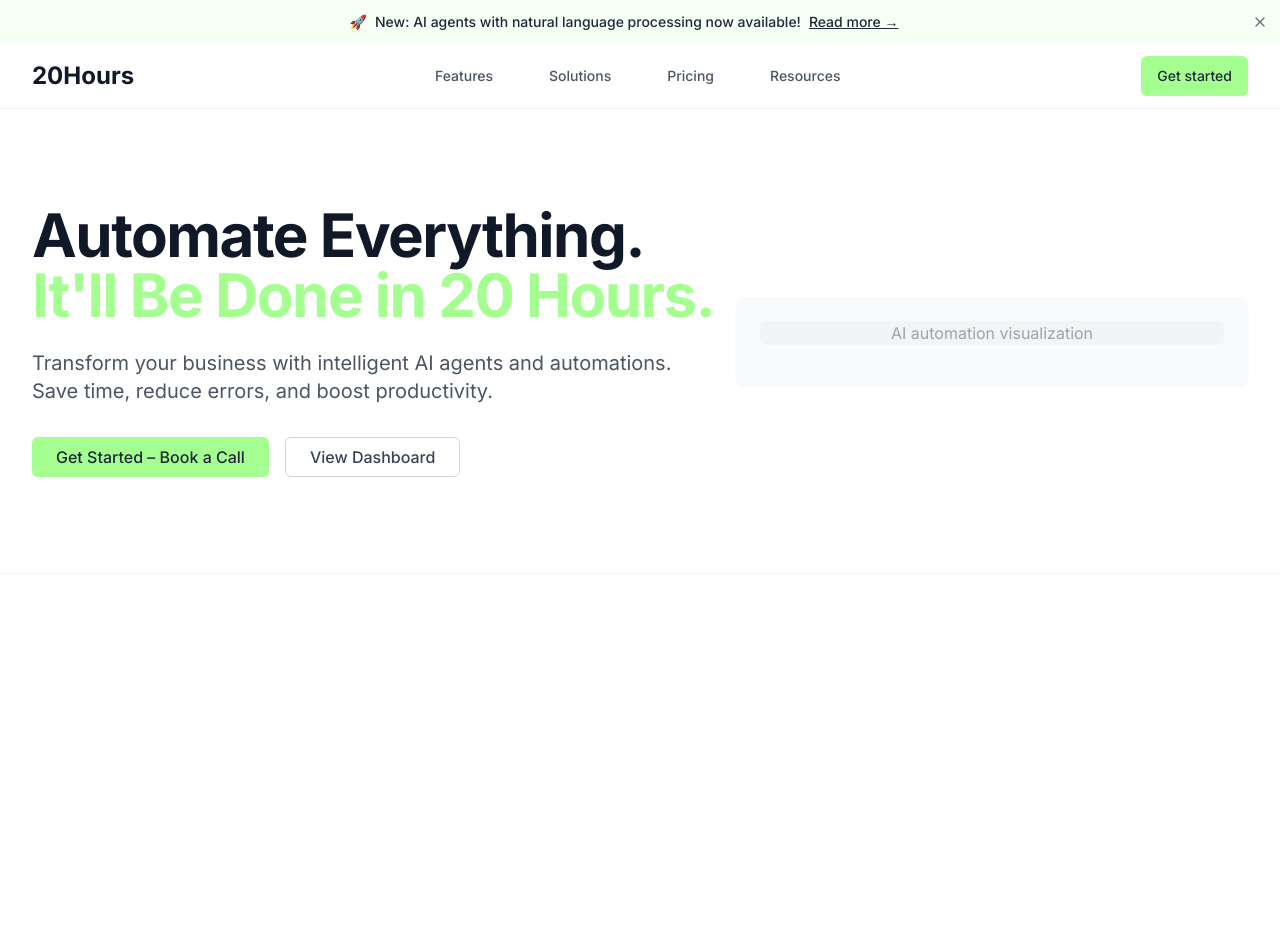
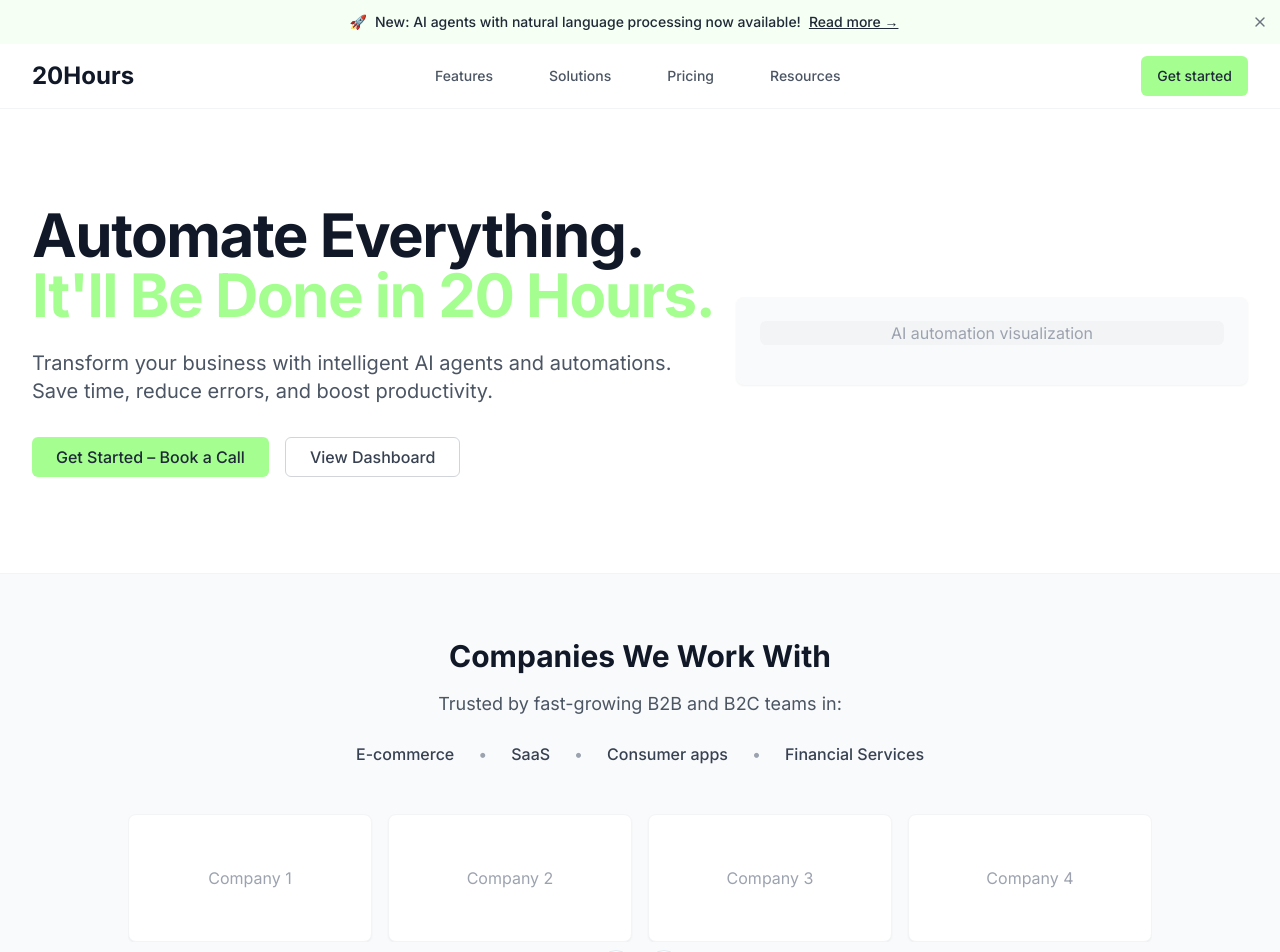
Before and after one commit to 0xexg/twentyhours-automate-ai, a React (Vite) app: page / in a window 1280 px wide. Shown: the top 952 px of the page. Before the commit the page ends 800 px from the top, so only its background shows below. Built offline with nearby package versions, Linux system fonts and the light colour scheme.

Commit message:
Add Companies We Work With section
Adds a new section to showcase the companies the product works with, including placeholder content.

```diff
--- /dev/null
+++ b/src/components/Companies.tsx
@@ -0,0 +1,78 @@
+
+import React from 'react';
+import { Separator } from '@/components/ui/separator';
+import {
+  Carousel,
+  CarouselContent,
+  CarouselItem,
+  CarouselNext,
+  CarouselPrevious,
+} from '@/components/ui/carousel';
+import { Card } from '@/components/ui/card';
+
+const Companies = () => {
+  const categories = [
+    "E-commerce",
+    "SaaS",
+    "Consumer apps",
+    "Financial Services"
+  ];
+
+  // Placeholder company logos
+  const companyLogos = [
+    { id: 1, name: "Company 1" },
+    { id: 2, name: "Company 2" },
+    { id: 3, name: "Company 3" },
+    { id: 4, name: "Company 4" },
+    { id: 5, name: "Company 5" },
+    { id: 6, name: "Company 6" },
+  ];
+
+  return (
+    <section className="py-16 bg-gray-50">
+      <div className="max-w-7xl mx-auto px-4 sm:px-6 lg:px-8">
+        <div className="text-center mb-12">
+          <h2 className="text-3xl font-bold text-gray-900 mb-4">Companies We Work With</h2>
+          <p className="text-lg text-muted-foreground">
+            Trusted by fast-growing B2B and B2C teams in:
+          </p>
+
+          <div className="flex flex-wrap justify-center gap-6 mt-6">
+            {categories.map((category, index) => (
+              <React.Fragment key={category}>
+                <span className="text-gray-700 font-medium">{category}</span>
+                {index < categories.length - 1 && (
+                  <span className="text-gray-400">•</span>
+                )}
+              </React.Fragment>
+            ))}
+          </div>
+        </div>
+
+        <Carousel
+          className="max-w-5xl mx-auto"
+          opts={{
+            align: "start",
+            loop: true,
+          }}
+        >
+          <CarouselContent>
+            {companyLogos.map((company) => (
+              <CarouselItem key={company.id} className="md:basis-1/3 lg:basis-1/4">
+                <Card className="h-32 flex items-center justify-center bg-white border border-gray-100">
+                  <p className="text-gray-400">{company.name}</p>
+                </Card>
+              </CarouselItem>
+            ))}
+          </CarouselContent>
+          <div className="flex justify-center mt-6">
+            <CarouselPrevious className="relative static mr-2" />
+            <CarouselNext className="relative static ml-2" />
+          </div>
+        </Carousel>
+      </div>
+    </section>
+  );
+};
+
+export default Companies;
--- a/src/pages/Index.tsx
+++ b/src/pages/Index.tsx
@@ -2,6 +2,7 @@
 import React from 'react';
 import Navbar from '@/components/Navbar';
 import Hero from '@/components/Hero';
+import Companies from '@/components/Companies';
 import Announcement from '@/components/Announcement';
 
 const Index = () => {
@@ -10,6 +11,7 @@ const Index = () => {
       <Announcement />
       <Navbar />
       <Hero />
+      <Companies />
     </div>
   );
 };
```
